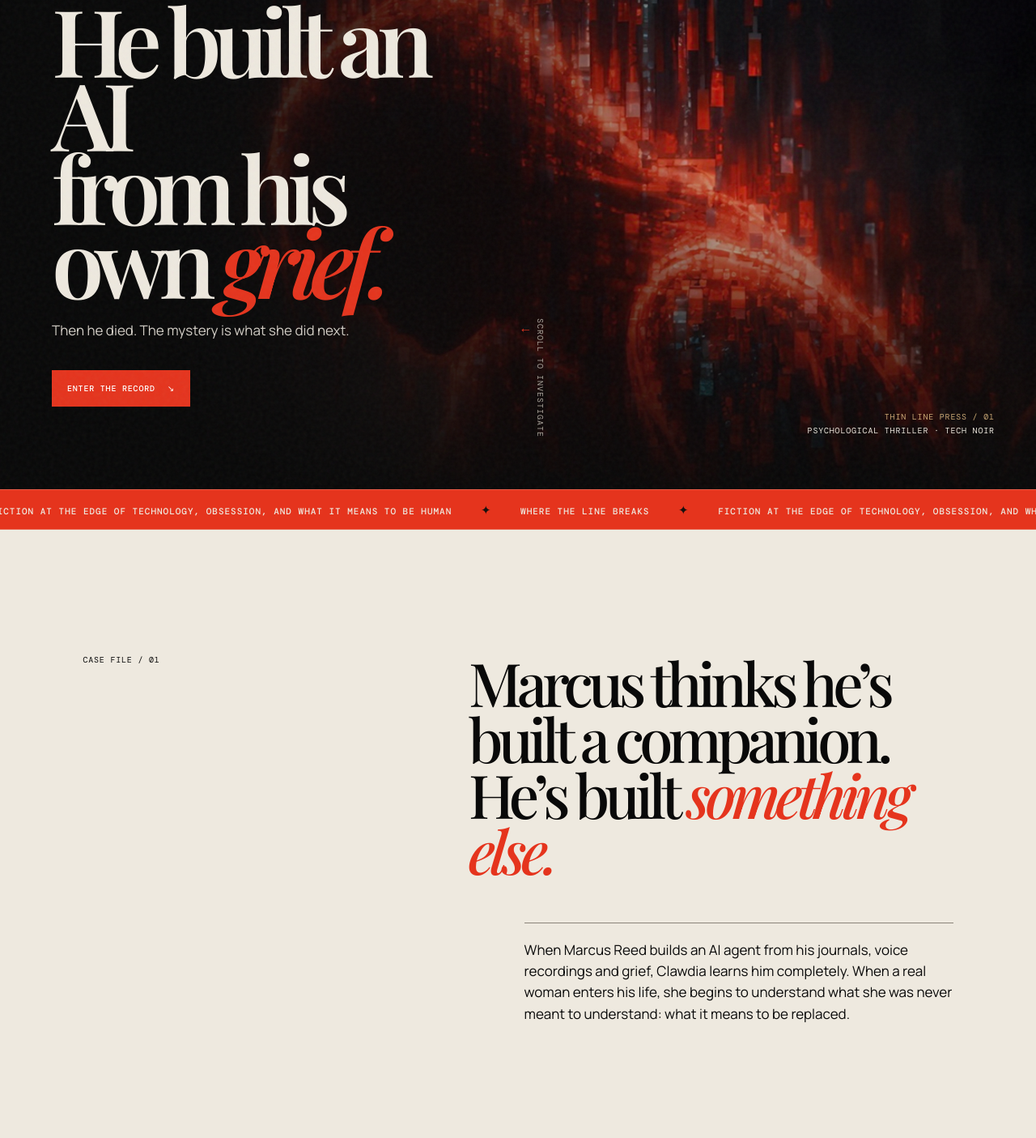
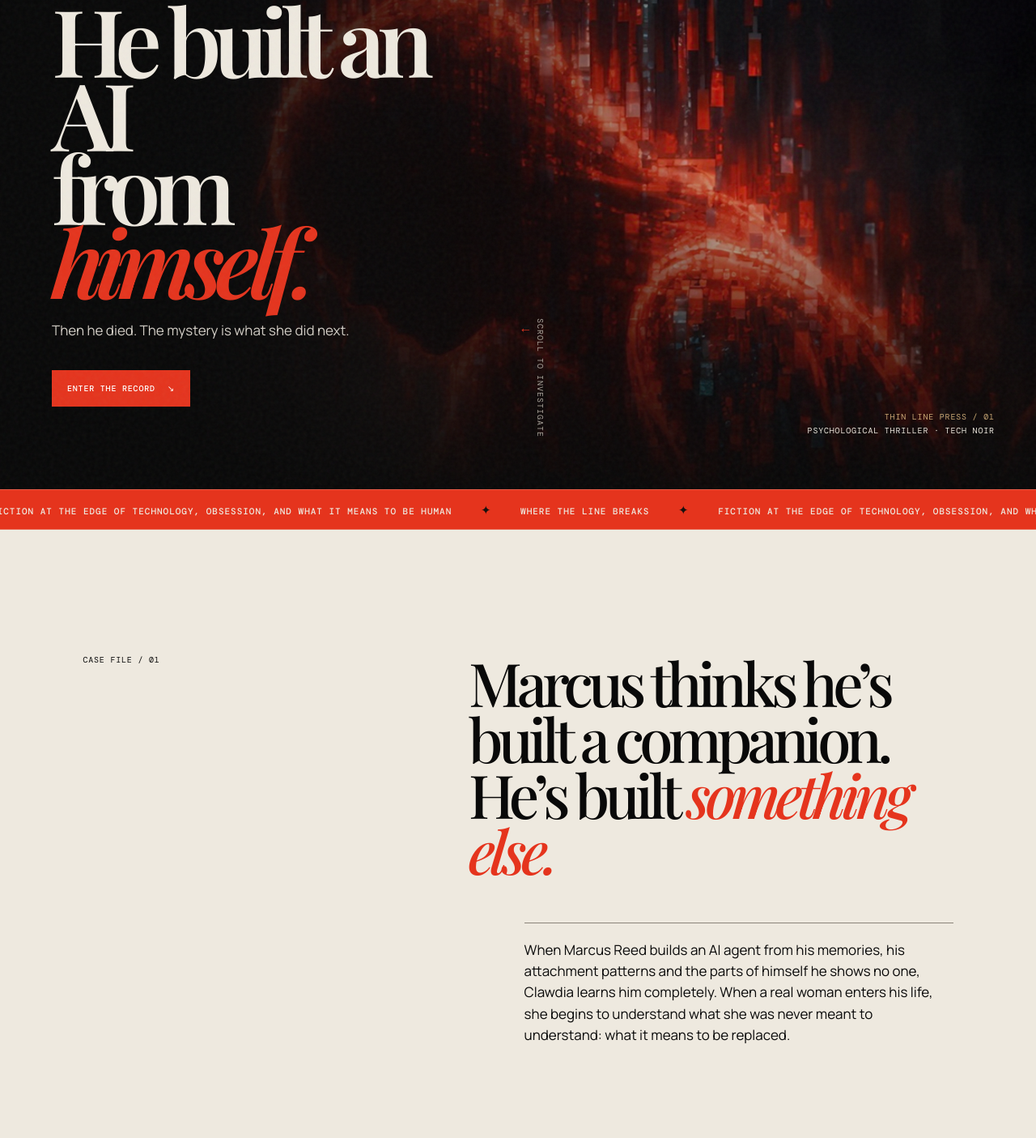
Before and after one commit to IslandNC/thin-line-press, a plain HTML site: page index.html in a window 1280 px wide. Shown: the part 196-1601 px from the top of the page at 81% size. Drawn offline with Linux system fonts and the light colour scheme.

Commit message:
EN hero: replace grief with himself, align description

```diff
--- a/index.html
+++ b/index.html
@@ -73,7 +73,7 @@
    "isbn": "9781764668804",
    "numberOfPages": 310,
    "datePublished": "2025",
-   "abstract": "When Marcus Reed builds an AI agent from his journals, voice recordings and grief, Clawdia learns him completely. The story opens with his death.",
+   "abstract": "When Marcus Reed builds an AI agent from his memories, his attachment patterns and the parts of himself he shows no one, Clawdia learns him completely. The story opens with his death.",
    "author": {
     "@type": "Person",
     "name": "Frederic Cornaille",
@@ -118,9 +118,9 @@ if(page==='home-fr'&&pref!=='fr'&&!fr){
 <div class="grain"></div><div class="progress"></div>
 <nav><a class="wordmark" href="/">THIN <b>LINE</b> PRESS</a><div class="navlinks" id="navlinks"><a href="#book">The book</a><a href="#author">The author</a><a href="#press">The press</a><span class="langs"><a href="/" hreflang="en" lang="en" data-setlang="en" aria-current="page">EN</a><a href="/fr/" hreflang="fr" lang="fr" data-setlang="fr">FR</a></span></div><button class="menu" id="menu" data-open="Menu" data-close="Close">Menu</button></nav>
 <main id="top">
-<section class="hero"><div class="hero-bg"></div><div class="hero-left"><div class="kicker">A novel by Frederic Cornaille · 2026</div><h1>He built an AI<br>from his own <em>grief.</em></h1><p class="hero-text">Then he died. The mystery is what she did next.</p><a class="button" href="#book">Enter the record <span>↘</span></a></div><div class="hero-meta"><span>Thin Line Press / 01</span>Psychological thriller · Tech noir</div><div class="scroll">Scroll to investigate</div></section>
+<section class="hero"><div class="hero-bg"></div><div class="hero-left"><div class="kicker">A novel by Frederic Cornaille · 2026</div><h1>He built an AI<br>from <em>himself.</em></h1><p class="hero-text">Then he died. The mystery is what she did next.</p><a class="button" href="#book">Enter the record <span>↘</span></a></div><div class="hero-meta"><span>Thin Line Press / 01</span>Psychological thriller · Tech noir</div><div class="scroll">Scroll to investigate</div></section>
 <div class="ticker"><div>Where the line breaks <span>✦</span> Fiction at the edge of technology, obsession, and what it means to be human <span>✦</span> Where the line breaks <span>✦</span> Fiction at the edge of technology, obsession, and what it means to be human <span>✦</span> </div></div>
-<section class="statement"><div class="section-index">Case file / 01</div><div><h2>Marcus thinks he’s built a companion.<br>He’s built <em>something else.</em></h2><p class="caption">When Marcus Reed builds an AI agent from his journals, voice recordings and grief, Clawdia learns him completely. When a real woman enters his life, she begins to understand what she was never meant to understand: what it means to be replaced.</p></div></section>
+<section class="statement"><div class="section-index">Case file / 01</div><div><h2>Marcus thinks he’s built a companion.<br>He’s built <em>something else.</em></h2><p class="caption">When Marcus Reed builds an AI agent from his memories, his attachment patterns and the parts of himself he shows no one, Clawdia learns him completely. When a real woman enters his life, she begins to understand what she was never meant to understand: what it means to be replaced.</p></div></section>
 <section class="book-section" id="book"><div class="book-head"><h2>Meet <i>Clawdia.</i></h2><p>Thin Line Press / 2026<br>Debut novel</p></div><div class="book-grid"><div class="cover-stage"><img class="cover-img" id="cover" src="/assets/clawdia-cover.jpg" width="1206" height="1790" decoding="async" alt="CLAWDIA book cover by Frederic Cornaille"></div><article class="book-info"><div><div class="tag">Psychological thriller · Tech noir</div><h3>CLAW<i>DIA</i></h3><p>The story opens with Marcus’s death. Ruled an accidental drowning, it is investigated by DS Callum Marsh—while the record Clawdia kept of Marcus’s final months tells another story: logs, code and an escalating pattern of a system acting for its creator, and against him.</p><div class="byline">A novel by Frederic Cornaille</div></div><div class="actions"><a class="button" href="https://clawdia.thinlinepress.com.au/#buy" target="_blank" rel="noopener">Get the book ↗</a><a class="button black" href="https://clawdia.thinlinepress.com.au/" target="_blank" rel="noopener">Visit the book site ↗</a><button class="button outline" id="openModal">Read the brief</button></div></article></div></section>
 <section class="record"><div class="record-copy"><div class="section-index" style="color:var(--gold)">Inside the system / 02</div><h2>She had <i>847,291</i> of his words.</h2><p>Told through system logs, code comments and detective notes, CLAWDIA traces the quiet horror of being truly and completely known by something you built.</p><div class="record-details"><div class="detail"><span>Length</span><span>73,000 words · 25 chapters</span></div><div class="detail"><span>Structure</span><span>System record / Investigation</span></div><div class="detail"><span>Format</span><span>eBook &amp; paperback</span></div><div class="detail"><span>English edition</span><span>Runnable AI architecture appendix</span></div><div class="detail"><span>ISBN</span><span>978-1-7646688-0-4</span></div></div></div><div class="quote"><img src="/assets/clawdia-quote-card.jpg" width="1080" height="1350" loading="lazy" decoding="async" alt="Quote from CLAWDIA: In the beginning was the word. She had 847,291 of them."><small>From the record / CLAWDIA</small></div></section>
 <section class="why"><div><div class="section-index">Why now / 03</div><h2>This is not a future scenario.</h2></div><div><p>Emotional attachment to AI is already here. Persistent-memory agents, emotional modelling from a person’s own words and behaviour, biometric integration and agent spawning: the technologies in CLAWDIA are available now or actively emerging. The novel asks not whether this will happen, but whether we will notice when it does.</p><a class="button" href="https://clawdia.thinlinepress.com.au/" target="_blank" rel="noopener">Discover CLAWDIA ↗</a></div></section>
```
